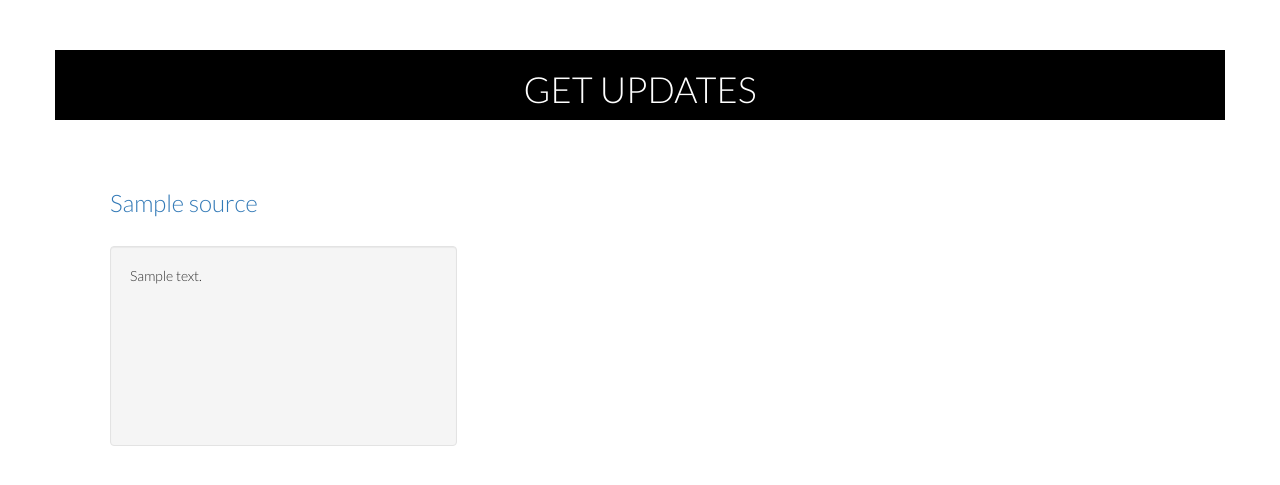
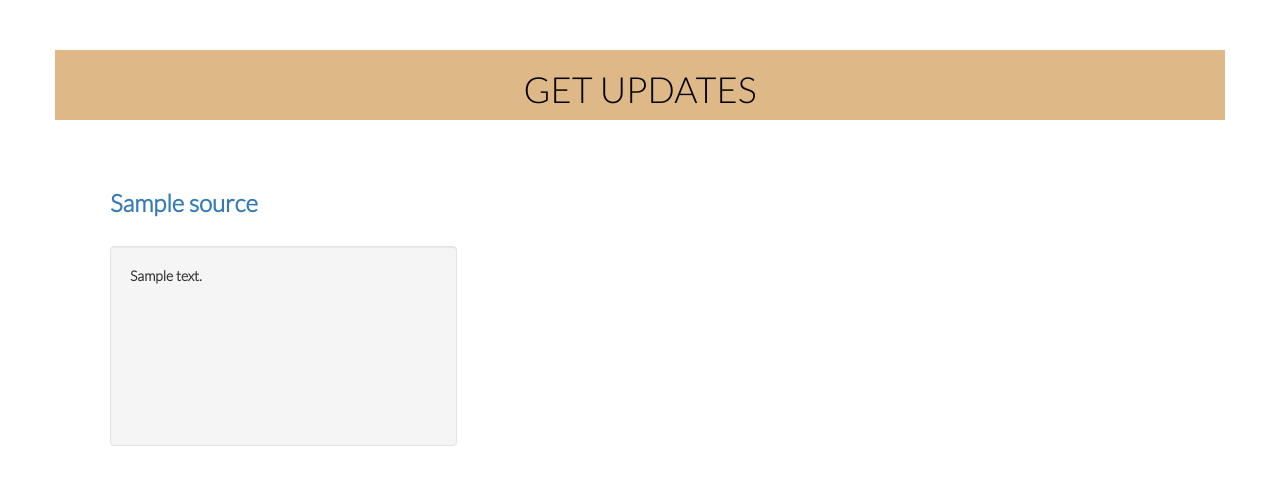
Before and after one commit to ibukamshindi/Python-flask-week-2-IP, a Flask app: template app/templates/index.html in a window 1280 px wide. Shown: the top 485 px of the page. Run offline with Flask 2, Linux system fonts and the light colour scheme; the template is opened without the code that fills it: most values are stand-ins (such as "Sample title", 1, 10 or a date in 2020); some libraries are stand-ins or nearby versions.

Commit message:
deployment to heroku

```diff
--- a/app/templates/index.html
+++ b/app/templates/index.html
@@ -7,8 +7,8 @@
 {% endblock %}
 {% block content %}
 
-<div class="container" style="margin-top:50px;background-color:black; margin-bottom:50px;font-family: 'Lato', sans-serif;">
-    <h1 style="text-align:center; color:white">GET UPDATES</h1>
+<div class="container" style="margin-top:50px;background-color:burlywood; margin-bottom:50px;font-family: 'Lato', sans-serif;">
+    <h1 style="text-align:center; color:black">GET UPDATES</h1>
 </div>
 
     <div class="container" style="font-family: 'Lato', sans-serif;">
--- a/app/templates/macros.html
+++ b/app/templates/macros.html
@@ -2,11 +2,11 @@
         {% for source in news_sources %}
           <div class="col-sm-4">
             <a href="/articles/{{source.source_id}}">
-              <h3 style="font-weight:normal">{{ source.name}}</h3>
+              <h3 style="font-weight:bold">{{ source.name}}</h3>
             </a>
             <br>
             <div class="well" style="height:200px">
-                <p style="font-weight:normal">{{ source.description|truncate(200)}}</p>
+                <p style="font-weight:bold">{{ source.description|truncate(200)}}</p>
             </div>
           </div>
         {% endfor %}
```
Also changed, not shown: 1 other file.
